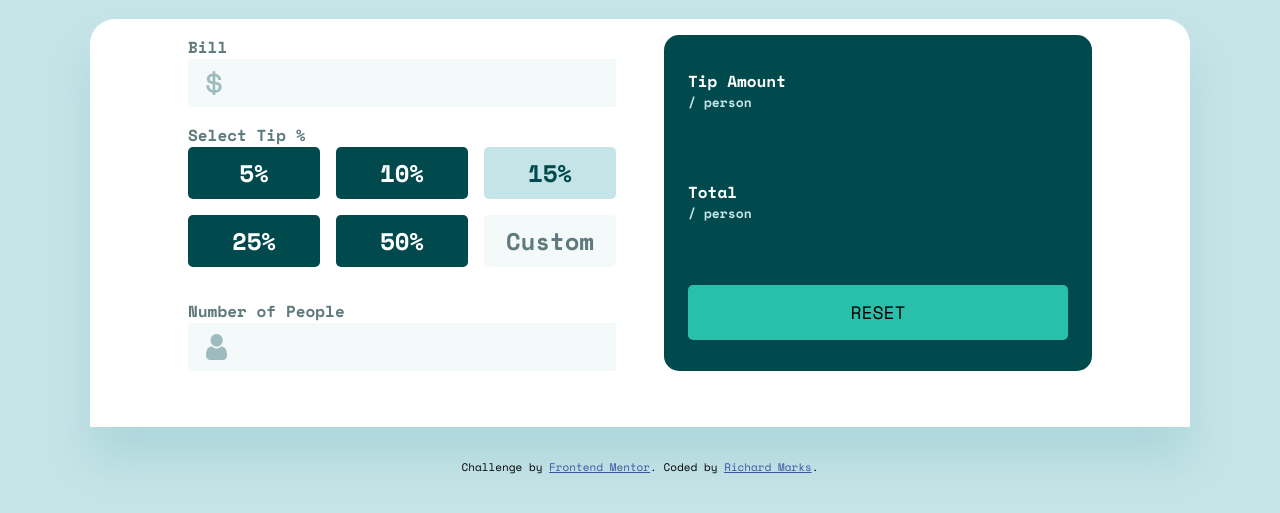
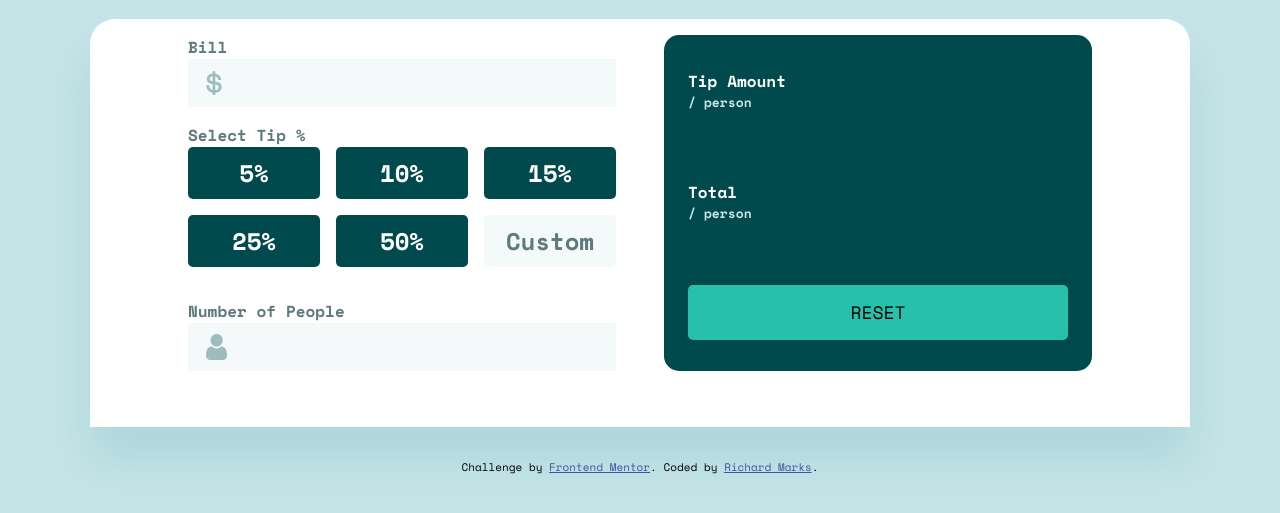
Before and after one commit to Richard2957/tip-calculator-app-main, a plain HTML site: page index.html in a window 1280 px wide. Shown: the part 125-638 px from the top of the page. Drawn offline with nearby package versions, Linux system fonts and the light colour scheme.

Commit message:
details 2

```diff
--- a/index.html
+++ b/index.html
@@ -51,7 +51,7 @@
         <div id="buttons" class="buttons">
           <div id="but0" data-value="5" class="button">5% </div>
           <div id="but1" data-value="10" class="button">10% </div>
-          <div id="but2" data-value="15" class="button pressed">15% </div>
+          <div id="but2" data-value="15" class="button">15% </div>
           <div id="but3" data-value="25" class="button">25% </div>
           <div id="but4" data-value="50" class="button">50% </div>
           <div id="but5" data-value="0" class="button">Custom
```
